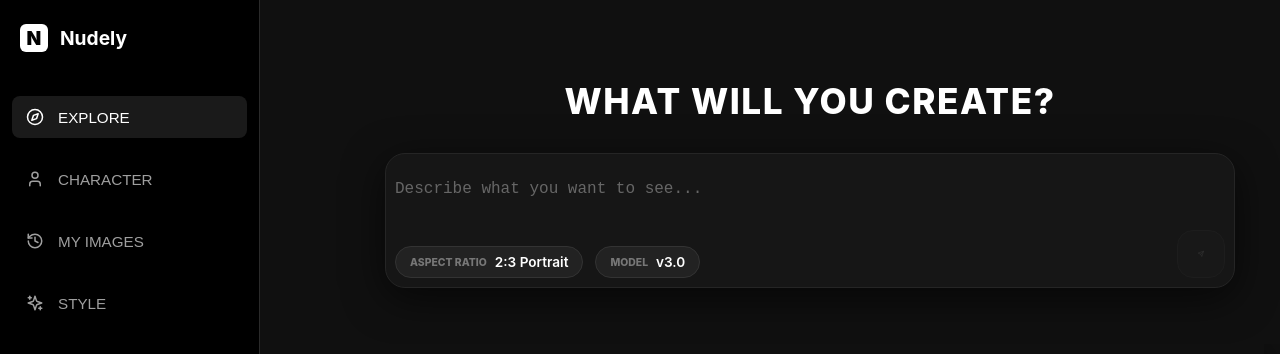
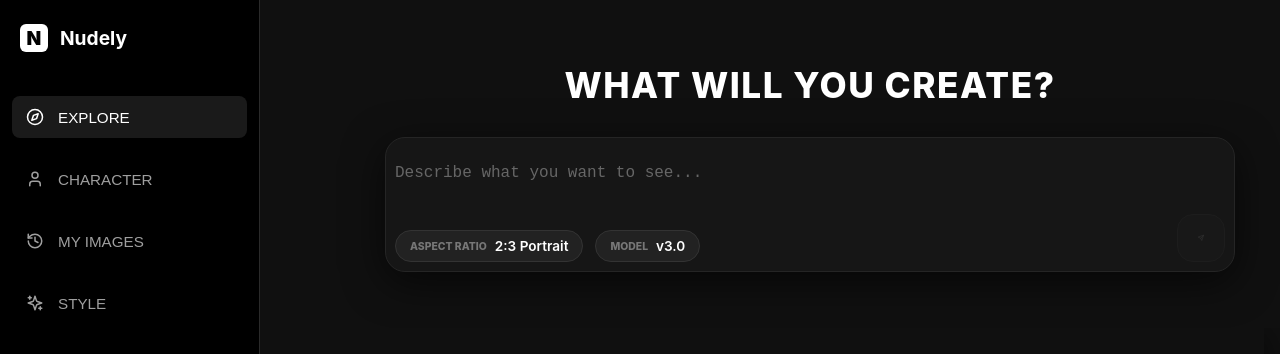
Before and after one commit to Chidera-M-C/titan-ultra-engine, a React (Vite) app: page / in a window 1280 px wide. Shown: the top 354 px of the page. Built offline with nearby package versions, Linux system fonts and the light colour scheme.

Commit message:
Update App.css

```diff
--- a/src/App.css
+++ b/src/App.css
@@ -49,7 +49,7 @@ body, html {
   flex-direction: column;
   align-items: center;
   justify-content: center;
-  padding: 2.5rem 2rem 1rem 2rem;
+  padding: 1.5rem 2rem 1rem 2rem;
   flex-shrink: 0;
 }
 
```
